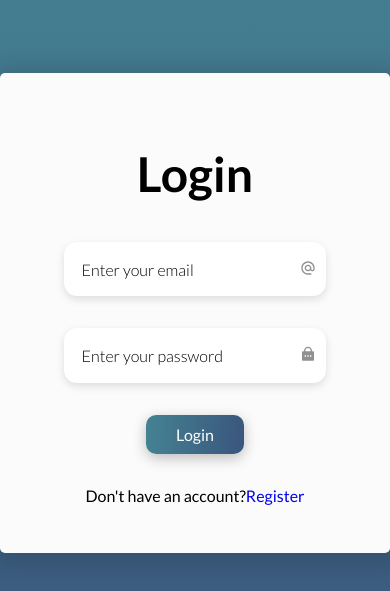
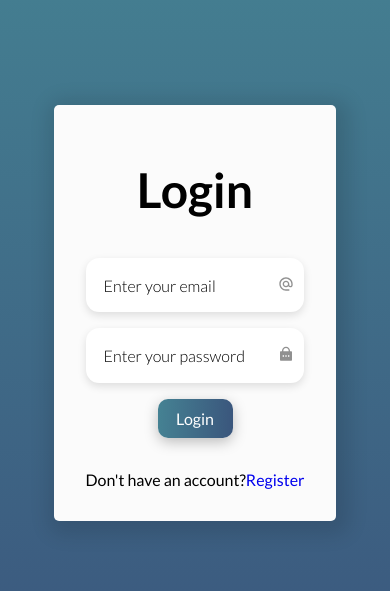
Before and after one commit to meashna/MERNTODO-Frontend, a React (Vite) app: page /login in a window 390 px wide. Shown: the part 109-700 px from the top of the page. Built offline with nearby package versions, Linux system fonts and the light colour scheme.

Commit message:
responsive

```diff
--- a/src/Login/Login.css
+++ b/src/Login/Login.css
@@ -89,3 +89,18 @@
 .login-link {
     text-decoration: none;
 }
+
+
+
+@media only screen and (max-width: 600px) {
+    .form {
+        width: 250px;
+        padding: 1rem;
+    }
+
+    .form-control {
+        margin: 1rem;
+        padding: 0.6rem;
+    }
+
+}
--- a/src/Register/Register.css
+++ b/src/Register/Register.css
@@ -89,3 +89,16 @@
 .reg-link {
     text-decoration: none;
 }
+
+@media only screen and (max-width: 600px) {
+    .form {
+        width: 250px;
+        padding: 1rem;
+    }
+
+    .form-control {
+        margin: 1rem;
+        padding: 0.6rem;
+    }
+
+}
--- a/src/Todo/Todo.css
+++ b/src/Todo/Todo.css
@@ -91,13 +91,9 @@ nav {
     font-size: 2rem;
 }
 
-/*
-.tasksbox {
-    display: flex;
-    align-items: center;
-    background-color: #fff;
-    margin: 10px 0;
-    padding: 10px;
-    border-radius: 5px;
-    box-shadow: 0 2px 4px rgba(0, 0, 0, 0.1);
-} */
+@media only screen and (max-width: 600px) {
+    nav {
+        padding: 1rem 1rem;
+    }
+
+}
```
